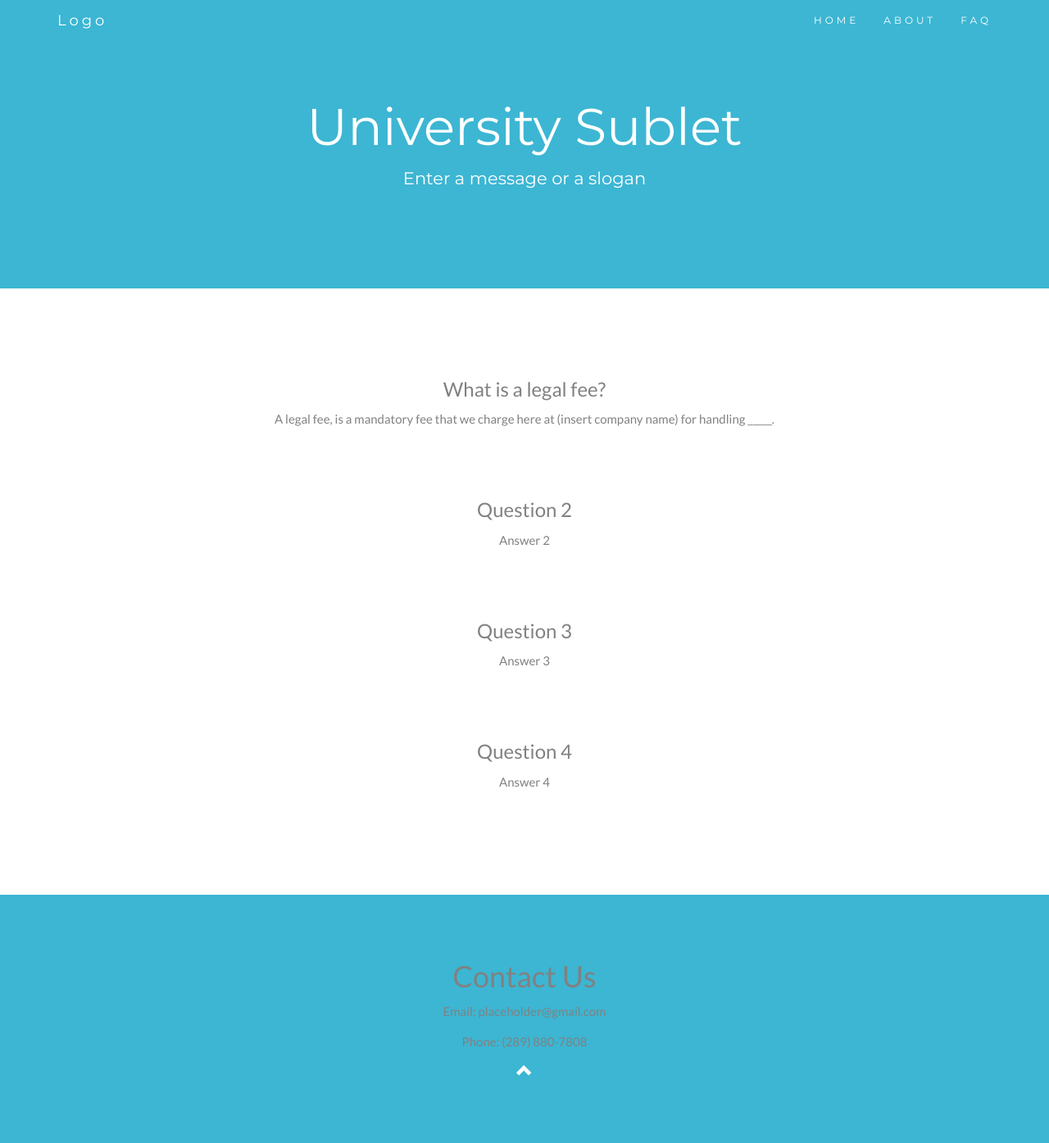
After one commit to tuanla074/UniversitySublet, a Django app: page /sublets/FAQ/ in a window 1280 px wide. The commit adds this page. Shown: the whole page at 82% size. Run offline with Django 3.2, Linux system fonts and the light colour scheme; some libraries are stand-ins or nearby versions.

Commit message:
Added About and FAQ page along with minor changes such as adding contact info to footer.

```diff
--- /dev/null
+++ b/sublets/templates/sublets/About.html
@@ -0,0 +1,6 @@
+{% extends 'sublets/base.html' %}
+{% block main_content %}
+
+<p>Here at "company name" we believe in...</p>
+
+{% endblock %}
--- /dev/null
+++ b/sublets/templates/sublets/FAQ.html
@@ -0,0 +1,14 @@
+{% extends 'sublets/base.html' %}
+{% block main_content %}
+<h3>What is a legal fee?</h3>
+<p>A legal fee, is a mandatory fee that we charge here at (insert company name) for handling _____.</p><br><br>
+<h3>Question 2</h3>
+<p>Answer 2</p><br><br>
+<h3>Question 3</h3>
+<p>Answer 3</p><br><br>
+<h3>Question 4</h3>
+<p>Answer 4</p><br><br>
+
+
+
+{% endblock %}
--- a/sublets/templates/sublets/base.html
+++ b/sublets/templates/sublets/base.html
@@ -209,14 +209,22 @@
         <span class="icon-bar"></span>
         <span class="icon-bar"></span>
       </button>
-      <a class="navbar-brand" href="#myPage">Logo</a>
+      <a class="navbar-brand" href="{% url 'sublets:index' %}">Logo</a>
+    </div>
+    <div class="collapse navbar-collapse" id="myNavbar">
+      <ul class="nav navbar-nav navbar-right">
+          <li><a href="{% url 'sublets:index' %}">HOME</a></li>
+          <li><a href="{% url 'sublets:About' %}">ABOUT</a></li>
+          <li><a href="{% url 'sublets:FAQ' %}">FAQ</a></li>
+      </ul>
     </div>
   </div>
 </nav>
 
+
 <div class="jumbotron text-center">
   <h1>University Sublet</h1>
-  <p>We mostly help people</p>
+  <p>Enter a message or a slogan</p>
 </div>
 <div id="services" class="container-fluid text-center">
     {% block main_content %}
@@ -225,6 +233,9 @@
 <!-- Image of location/map -->
 
 <footer class="container-fluid text-center" style="background-color:#3cb6d3">
+  <h1>Contact Us</h1>
+  <p>Email: placeholder@gmail.com</p>
+  <p>Phone: (289) 880-7808</p>
   <a href="#myPage" title="To Top">
     <span class="glyphicon glyphicon-chevron-up"></span>
   </a>
--- a/sublets/templates/sublets/details.html
+++ b/sublets/templates/sublets/details.html
@@ -9,6 +9,7 @@
                 Company: {{ detail_sublet.sublet_place.sublet_company }} <br />
                 Price: {{ detail_sublet.sublist_price}} CAD<br />
                 Utilities: {{ detail_sublet.utilities}}<br />
-                <a href="./subtenantInfo/" class="btn btn-primary">Reserve</a>
+                <a href="subtenantInfo/" class="btn btn-primary">Reserve</a>
     </div>
+    <h3>In order to reserve this property you must pay a $50 legal Fee.</h3>
 {% endblock %}
--- a/sublets/templates/sublets/legalFee.html
+++ b/sublets/templates/sublets/legalFee.html
@@ -40,7 +40,7 @@
 
 
 
-    <form action="{% url 'sublets:charge' listing_id %}" method="post" id="payment-form">
+    <form action="{% url 'sublets:charge' listing_id %}" method="post" id="payment-form" style="text-align: left">
         {% csrf_token %}
 
         <input required type="text" name="email" placeholder="Email...">
@@ -51,7 +51,7 @@
           Credit or debit card
         </label>
           <div>
-            <div style="width: 30em" #stripecardelement id="card-element"></div>
+            <div style="width: 30em" class="text-center" #stripecardelement id="card-element"></div>
         </div>
         <div>
         <!-- Used to display Element errors -->
@@ -60,7 +60,7 @@
       </div>
     <button>Submit Payment</button>
     </form>
-
+<br><br><img src="{% static 'images/credit_card_companies2.jpeg' %}" width="550" height="100">
 
 
 
--- a/sublets/urls.py
+++ b/sublets/urls.py
@@ -14,6 +14,8 @@ urlpatterns = [
     path('<int:listing_id>/contract/', views.contract, name="contract"),
     path('<int:listing_id>/charge/', views.charge, name="charge"),
     path('success/<int:args>/', views.successMsg, name="success"),
+    path('About/', views.About, name="About"),
+    path('FAQ/', views.FAQ, name="FAQ"),
 
 
 ]
--- a/sublets/views.py
+++ b/sublets/views.py
@@ -77,9 +77,7 @@ def legalFee(request, listing_id):
                               chosen_sub=get_object_or_404(SubletListing.objects.all(), pk=listing_id),
                               gr_name=gr_name, gr_phone=gr_phone, gr_email=gr_email, gr_address=gr_address)
         subtenant.save()
-        chosen_sub = get_object_or_404(SubletListing.objects.all(), pk=listing_id)
-        chosen_sub.sublet_status = 0
-        chosen_sub.save()
+
     return render(request, 'sublets/legalFee.html', {'listing_id': listing_id})
 
 
@@ -121,6 +119,8 @@ def charge(request, listing_id):
 
 def successMsg(request, args):
     chosen_sub = get_object_or_404(SubletListing.objects.all(), pk=args)
+    chosen_sub.sublet_status = 0
+    chosen_sub.save()
     amount = chosen_sub.sublet_legal_fee.legal_fee
     # Mail (send pdf link yet)
     renter_info = chosen_sub.subtenant_set.all()
@@ -132,3 +132,11 @@ def successMsg(request, args):
                         , [renter_info.email])
     mail.send()
     return render(request, 'sublets/success.html', {'amount': amount})
+
+
+def About(request):
+    return render(request, 'sublets/About.html')
+
+
+def FAQ(request):
+    return render(request, 'sublets/FAQ.html')
```
Also changed, not shown: UniversitySublet/settings.py (+7 -1 lines), sublets/templates/sublets/index.html (+6 -6 lines).
